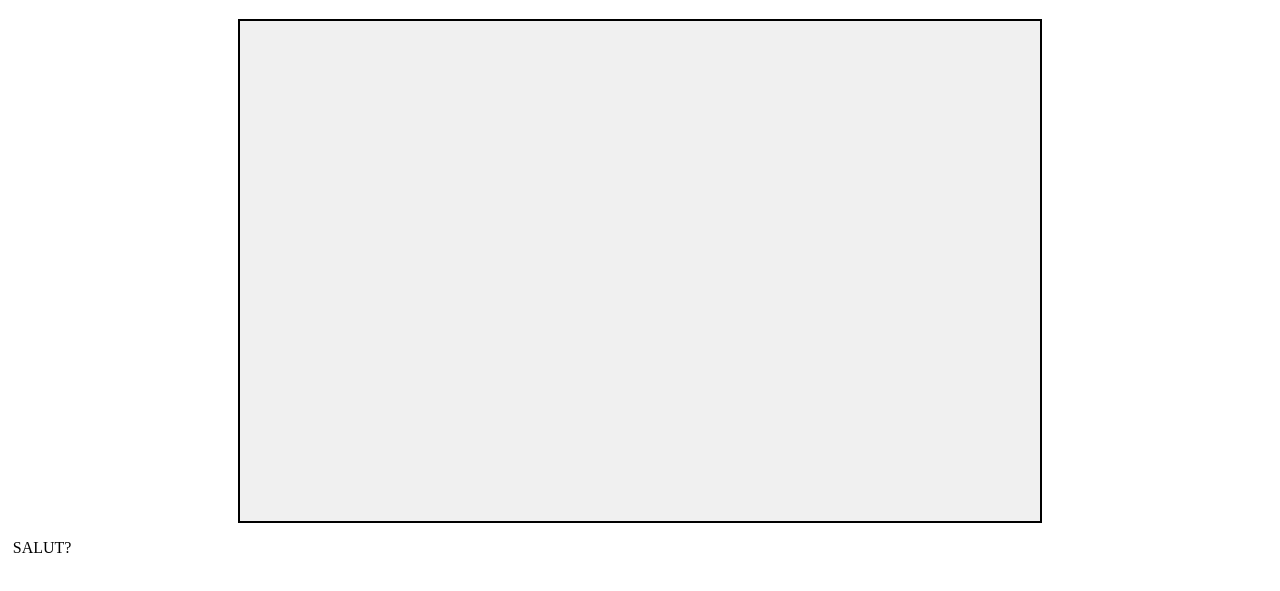
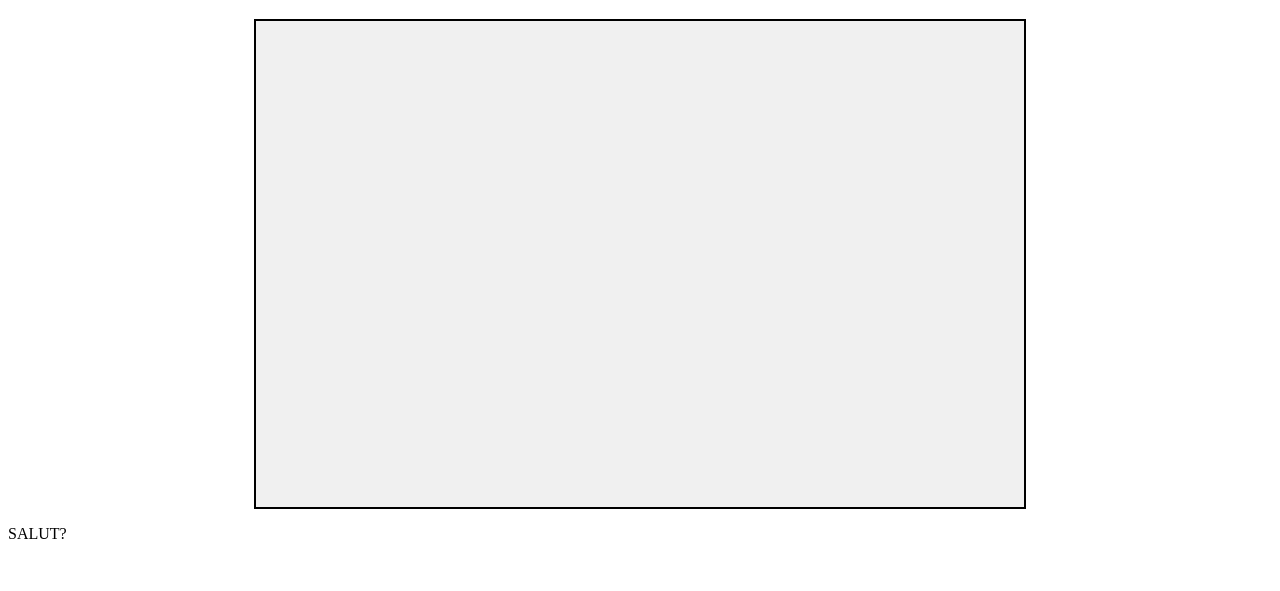
Before and after one commit to SemolinaWtvr/Formation-Bootcamp, a website with bundled scripts: page src/index.html in a window 1280 px wide. Shown: the part 69-660 px from the top of the page. Built offline with nearby package versions, Linux system fonts and the light colour scheme.

Commit message:
taille ajustable

```diff
--- a/src/index.html
+++ b/src/index.html
@@ -10,7 +10,7 @@
 <body>
     <div class="playground">
         <h1 id="Titre">Pong Game</h1>
-        <canvas id='canva' width="800" height="500"></canvas>
+        <canvas id='canva'></canvas>
     </div>
 </body>
 </html>
--- a/src/style.css
+++ b/src/style.css
@@ -8,6 +8,8 @@
     border: 2px solid black;
     background-color: #f0f0f0;
     text-align: center;
+    width:60vw;
+    height:38vw;
 }
 
 #Titre {
@@ -16,6 +18,7 @@
     color: #333;
 }
 
+<<<<<<< Updated upstream
 #leFameuxBob {
     position: fixed;
     left: 1vw;
@@ -25,3 +28,5 @@
 #leFameuxBob:hover {
     left: 100vw;
 }
+=======
+>>>>>>> Stashed changes
```
